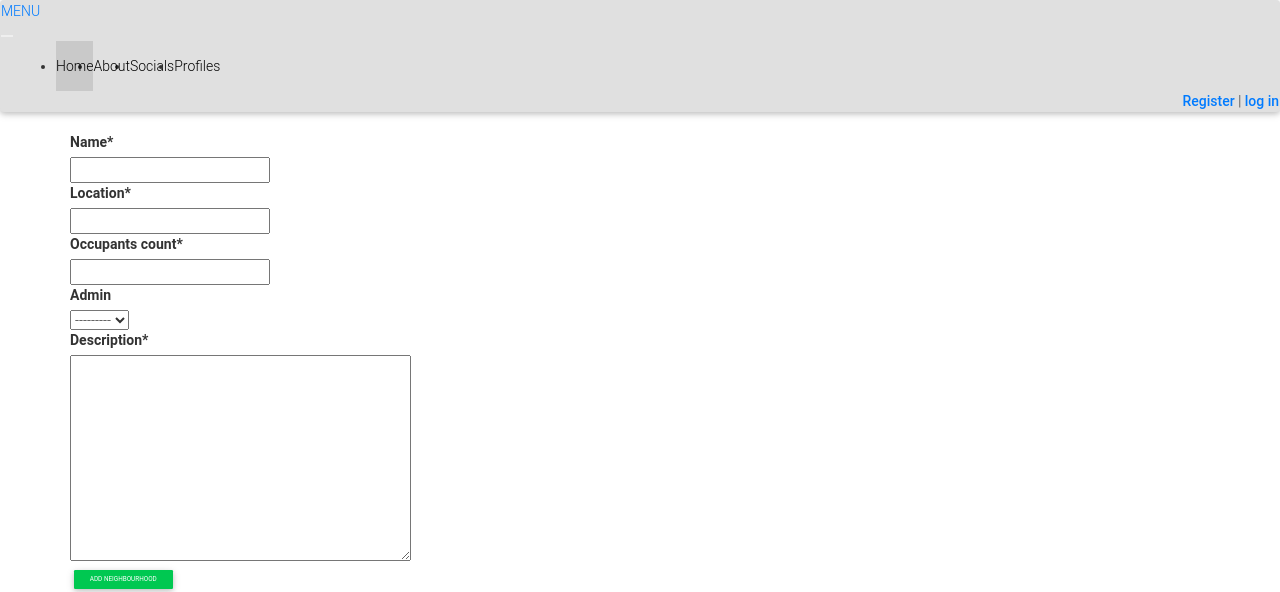
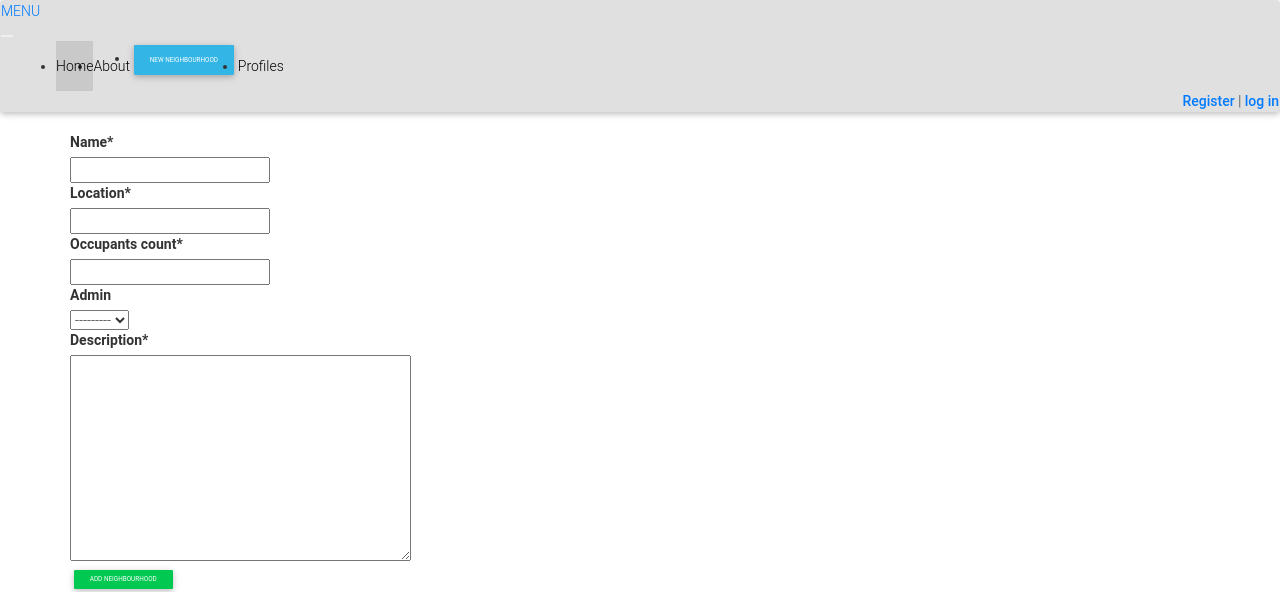
Before and after one commit to KadogoKenya/Neighbourhood, a Django app: page /create_neighbourhood in a window 1280 px wide. Shown: the top 592 px of the page. Run offline with Django 3.2, Linux system fonts and the light colour scheme; some libraries are stand-ins or nearby versions.

Commit message:
debugging

```diff
--- a/neighbourhood/templates/neighbour/navbar.html
+++ b/neighbourhood/templates/neighbour/navbar.html
@@ -5,12 +5,14 @@
     <div class="item bt-menu">
         <div class="ico-menu">
             <div class="bar"></div>
-            <div class="bar"></div>
+            <div class="bar">
+              <span class="has-tablet">
+                <a class="nav-link" href="{% url 'all_neighbourhoods' %}">MENU <span class="sr-only">(current)</span></a>
+            </span>
+            </div>
             <div class="bar"></div>
         </div>
-        <span class="has-tablet">
-            <a class="nav-link" href="{% url 'all_neighbourhoods' %}">MENU <span class="sr-only">(current)</span></a>
-        </span>
+
     </div>
     <button class="navbar-toggler" type="button" data-toggle="collapse" data-target="#navbarNavDropdown" aria-controls="navbarNavDropdown" aria-expanded="false" aria-label="Toggle navigation">
       <span class="navbar-toggler-icon"></span>
@@ -25,7 +27,8 @@
           <a class="nav-link" href="#">About</a>
         </li>
         <li class="nav-item">
-          <a class="nav-link" href="#">Socials</a>
+          <a href="{% url 'create_neighbourhood' %}" class="btn btn-sm btn-info mb-2"> New neighbourhood</a>
+
         </li>
         <li class="nav-item dropdown">
           <a class="nav-link dropdown-toggle" href="#" id="navbarDropdownMenuLink" data-toggle="dropdown" aria-haspopup="true" aria-expanded="false">
```
